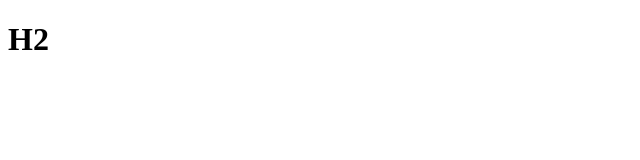
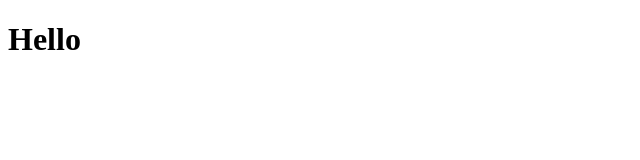
Before and after one commit to allan91120/hello, a plain HTML site: page index.html in a window 1280 px wide. Shown: the full height of the page, 0-640 px from the left. Drawn offline with Linux system fonts and the light colour scheme.

Commit message:
hi en hello

```diff
--- a/index.html
+++ b/index.html
@@ -7,7 +7,7 @@
 
   <body>
 
-      <h1>H2</h1>
+      <h1>Hello</h1>
 
     </body>
     </html>
```
